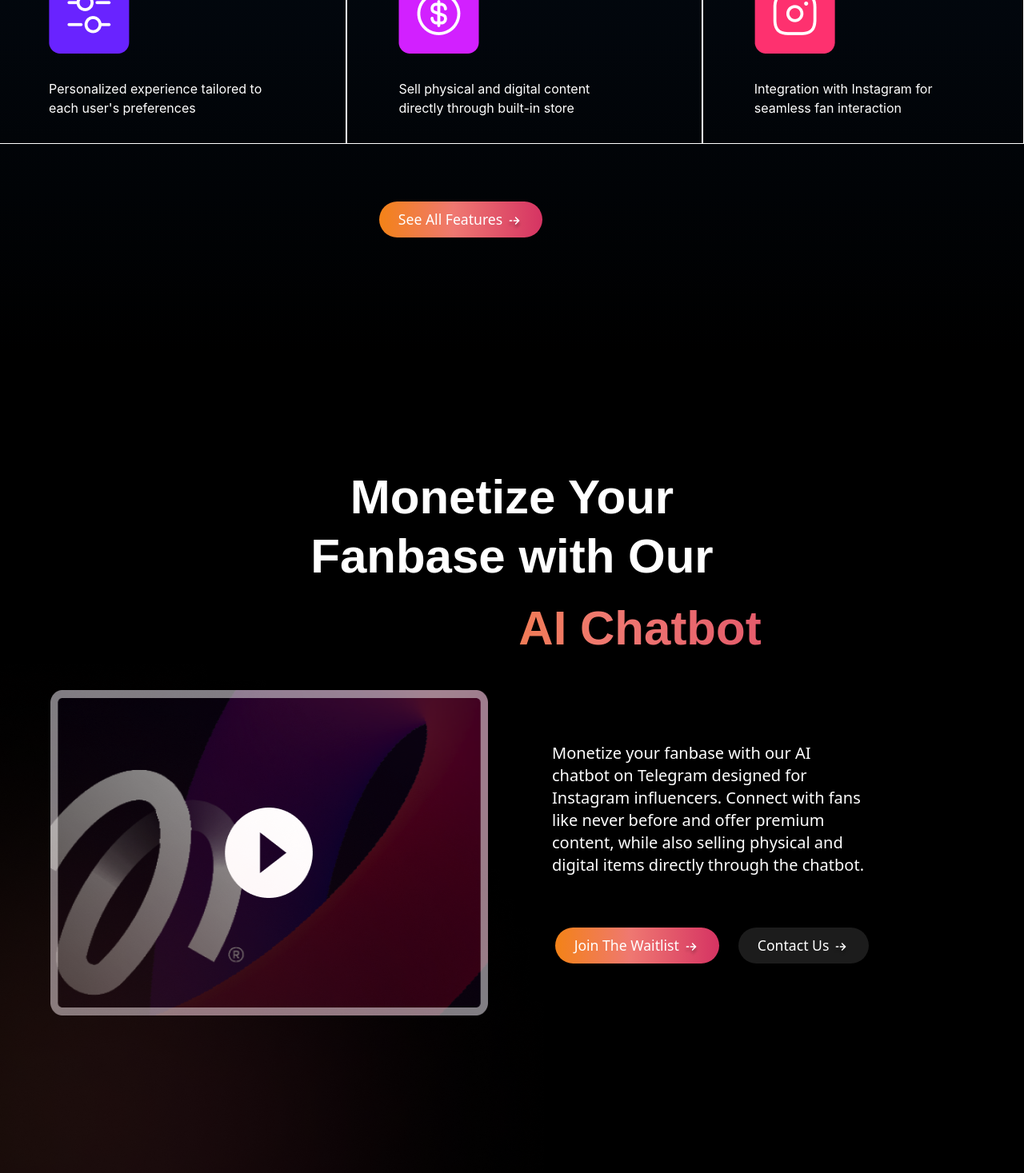
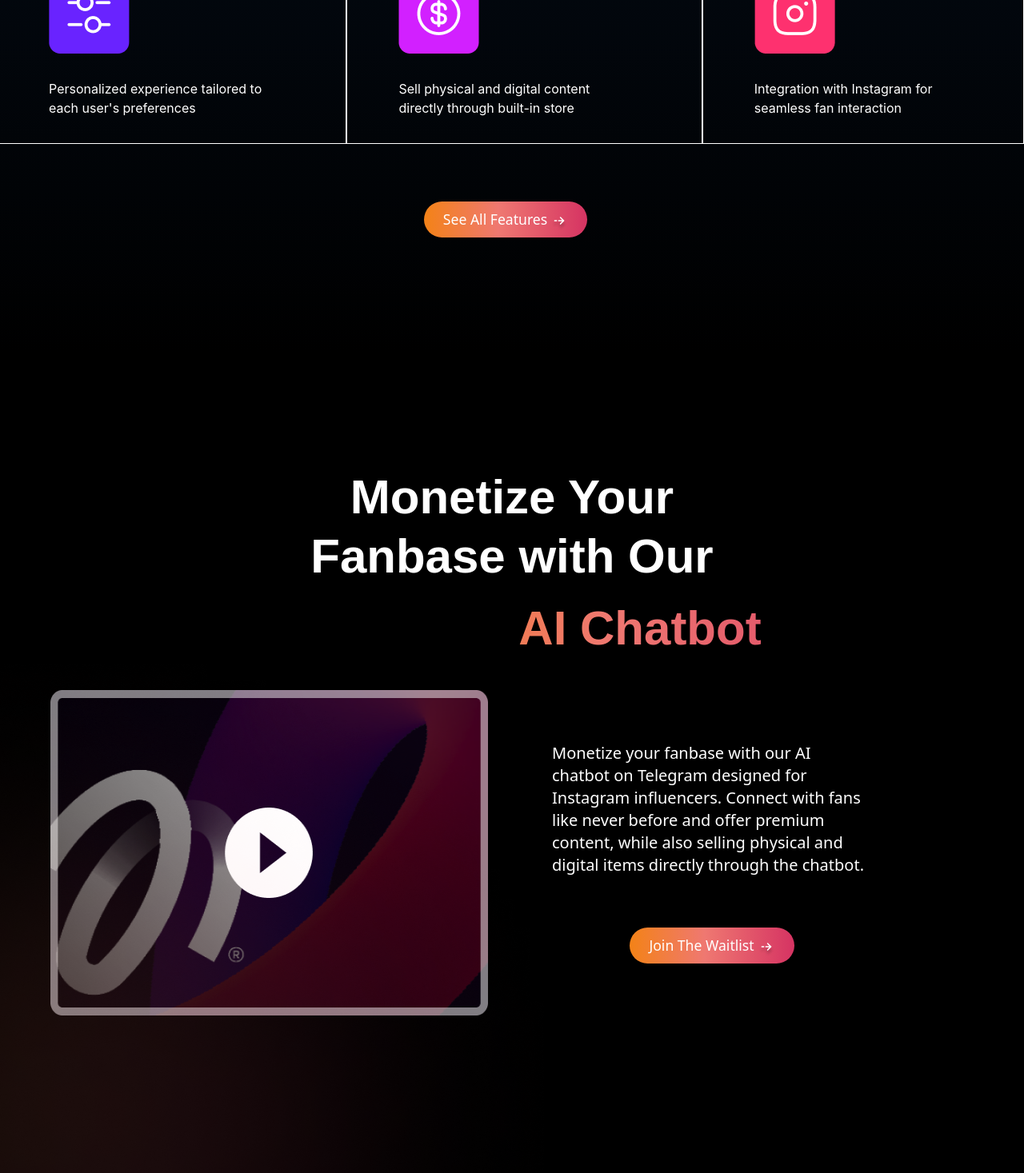
Before and after one commit to babulakterfsd/DreamTalk, a Next.js app: page / in a window 1280 px wide. Shown: the part 1717-3184 px from the top of the page at 80% size. Built offline with nearby package versions, Linux system fonts and the light colour scheme.

Commit message:
bug fixing...

```diff
--- a/src/components/ui/Features.tsx
+++ b/src/components/ui/Features.tsx
@@ -65,7 +65,7 @@ const Features = () => {
           </div>
         </div>
         <div
-          className="flex justify-center mt-8 lg:mt-0 "
+          className="flex justify-center mt-8 lg:mt-0 lg:ml-28"
           data-aos="fade-down"
           data-aos-duration="1000"
         >
--- a/src/components/ui/Monetize.tsx
+++ b/src/components/ui/Monetize.tsx
@@ -59,13 +59,6 @@ const Monetize = () => {
                 <span>Join The Waitlist</span>
                 <Image src={rightarrow} alt="rightarrow" className="mt-2" />
               </button>
-              <button
-                type="submit"
-                className=" bg-[rgba(255,255,255,.11)] py-1 lg:py-2 mt-2   rounded-full text-white font-normal lg:text-[1.1rem] flex gap-x-1 justify-center items-center px-3 lg:px-6"
-              >
-                <span>Contact Us</span>
-                <Image src={rightarrow} alt="rightarrow" className="mt-2" />
-              </button>
             </div>
           </div>
         </div>
```
